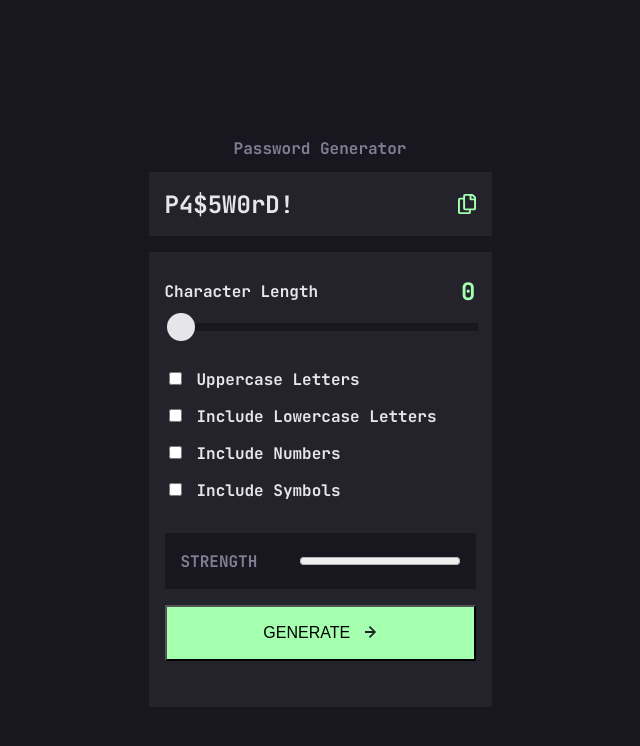
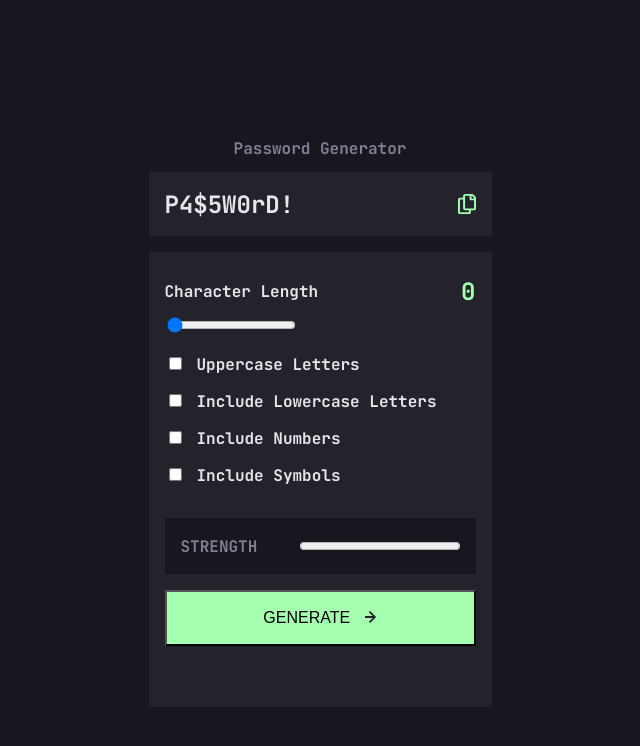
Before and after one commit to VcelakMarek/Password_generator, a plain HTML site: page index.html in a window 1280 px wide. Shown: the whole page, without its empty margins (320-960 px from the left). Drawn offline with Linux system fonts and the light colour scheme.

Commit message:
remove class slider

```diff
--- a/index.html
+++ b/index.html
@@ -27,7 +27,7 @@
         <p class="number-of-characters">0</p>
       </section>
 
-      <input type="range" value="0" min="0" max="20" class="slider">
+      <input type="range" value="0" min="0" max="20">
       <ul>
         <li>
           <input type="checkbox">Uppercase Letters
```
